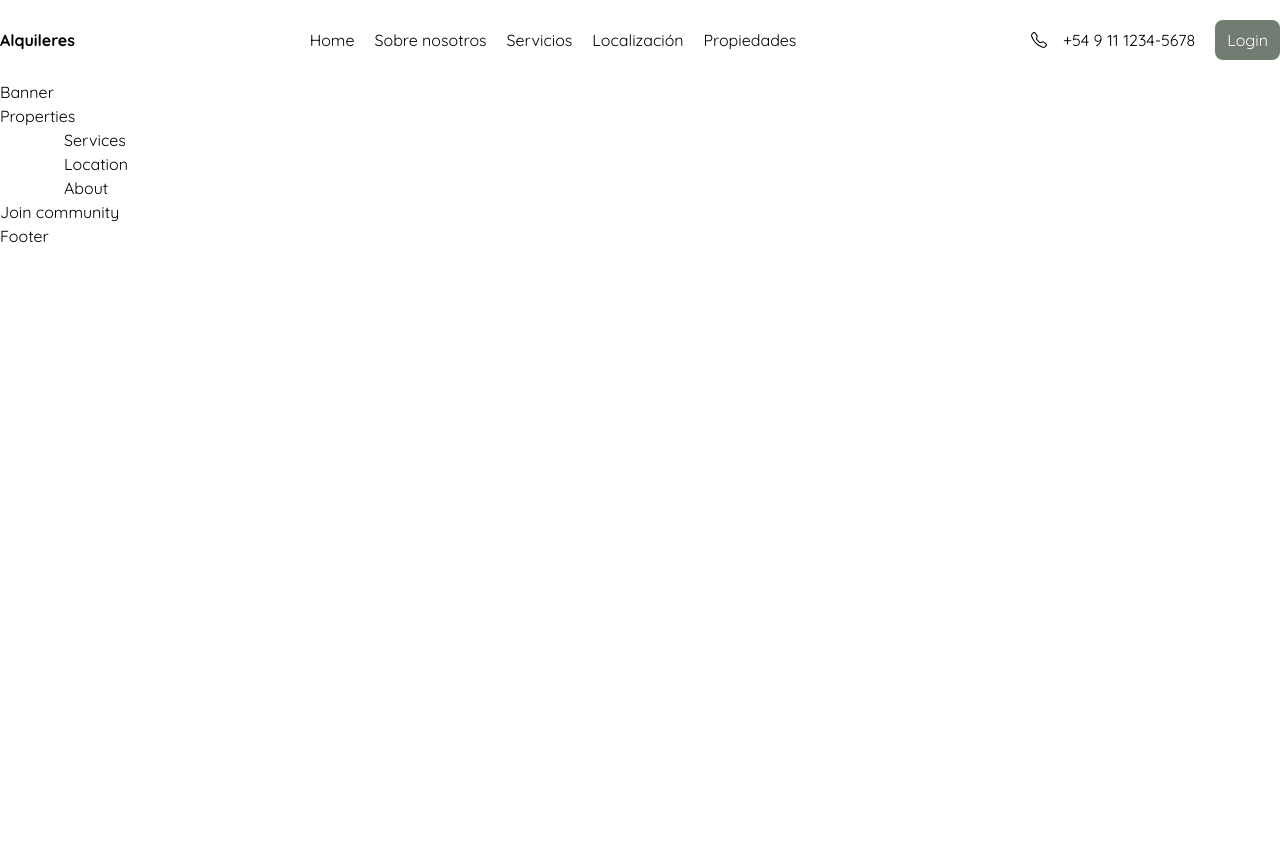
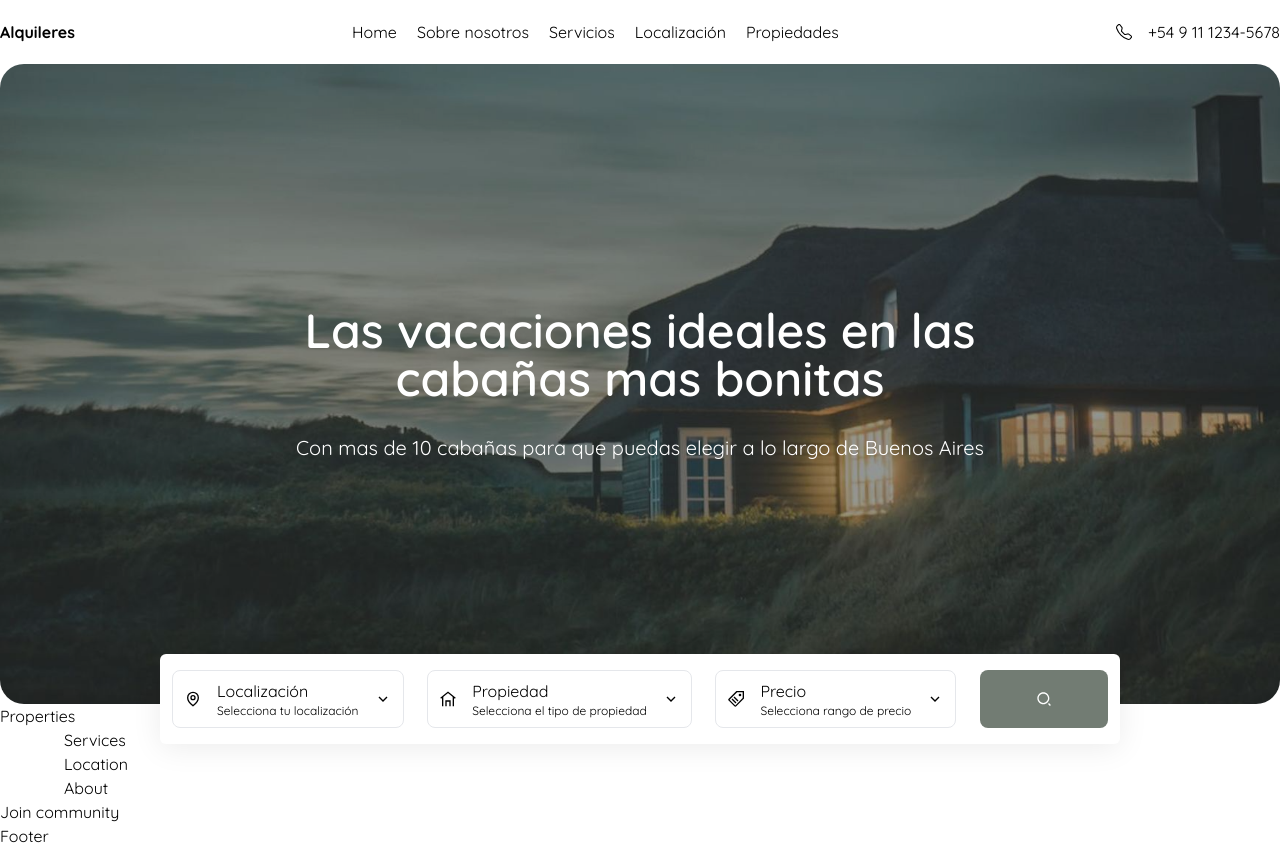
Before and after one commit to AgustinP05/alquileres-front, a Next.js app: page / in a window 1280 px wide. Before the commit the page ends 800 px from the top, so only its background shows below. Built offline with nearby package versions, Linux system fonts and the light colour scheme.

Commit message:
Agregado banner y menu de filtro sin funcionalidad

```diff
--- a/src/components/Banner/Banner.tsx
+++ b/src/components/Banner/Banner.tsx
@@ -1,5 +1,15 @@
+import { FloatedSearch } from "../FloatedSearch";
+
 export function Banner() {
     return (
-        <p>Banner</p>
+        <div className="container relative mx-auto">
+            <div className="pt-20 md:pt-0 min-h-[80vh] bg-banner bg-no-repeat bg-cover bg-center rounded-3xl relative flex flex-col items-center md:justify-center">
+                <div className="max-w-3xl text-center text-white">
+                    <h2 className="text-5xl font-semibold">Las vacaciones ideales en las cabañas mas bonitas</h2>
+                    <p className="mt-2 text-xl md:mt-8">Con mas de 10 cabañas para que puedas elegir a lo largo de Buenos Aires</p>
+                </div>
+                <FloatedSearch></FloatedSearch>
+            </div>
+        </div>
     )
 }
--- a/src/components/FloatedSearch/FloatedSearch.tsx
+++ b/src/components/FloatedSearch/FloatedSearch.tsx
@@ -1,6 +1,18 @@
+import { SearchButton } from "../SearchButton"
+import { SearchLocation } from "../SearchLocation"
+import { SearchPriceRange } from "../SearchPriceRange"
+import { SearchProperty } from "../SearchProperty"
+import { Transition } from "../Transition"
 
 export function FloatedSearch() {
     return (
-        <p>Floated search</p>
+        <Transition className="absolute bottom-10 md:-bottom-10 left-0 right-0 w-[75%] mx-auto">
+            <div className=" flex-col justify-between gap-4 px-3 py-4 bg-white rounded-md md:flex md:flex-row backdrop-blur shadow-light">
+                <SearchLocation/>
+                <SearchProperty/>
+                <SearchPriceRange/>
+                <SearchButton/>
+            </div>
+        </Transition>
     )
 }
--- a/src/components/Header/Header.tsx
+++ b/src/components/Header/Header.tsx
@@ -25,9 +25,9 @@
                         <BsTelephone/>
                         <span className='hidden md:block'>+54 9 11 1234-5678</span>
                     </Link>
-                    <Link href="/login" className='px-3 py-2 text-white rounded-lg bg-secondary hover:bg-black'>
+                    {/* <Link href="/login" className='px-3 py-2 text-white rounded-lg bg-secondary hover:bg-black'>
                         Login
-                    </Link>
+                    </Link> */}
                 </div>
             </div>
         </div>
--- a/src/components/Navbar/Navbar.tsx
+++ b/src/components/Navbar/Navbar.tsx
@@ -41,7 +41,7 @@
                                 {name}
                             </Link>
                         ))}
-                        <Link href="/login" className="px-3 py-2 text-white rounded-lg bg-secondary hover:bg-black">Login</Link>
+                        {/* <Link href="/login" className="px-3 py-2 text-white rounded-lg bg-secondary hover:bg-black">Login</Link> */}
                     </div>
                 </motion.nav>
             ):(
--- a/src/components/SearchButton/SearchButton.tsx
+++ b/src/components/SearchButton/SearchButton.tsx
@@ -1,6 +1,9 @@
+import {RiSearch2Line} from 'react-icons/ri'
 
 export function SearchButton() {
     return (
-        <p>Search button</p>
+        <div className="gap-4 botder-[1px] rounded-lg px-14 py-2 bg-secondary flex items-center text-white justify-center cursor-pointer">
+            <RiSearch2Line/>
+        </div>
     )
 }
--- a/src/components/SearchLocation/SearchLocation.tsx
+++ b/src/components/SearchLocation/SearchLocation.tsx
@@ -5,6 +5,29 @@
     const [isOpen, setIsOpen] = useState(false)
 
     return (
-        <p>Search Location</p>
+        <div className='relative mb-2 md:mb-0 flex items-center gap-4 border-[1px] rounded-lg px-3 py-2 justify-between cursor-pointer'
+        onClick={()=>setIsOpen(!isOpen)}>
+            <GrLocation/>
+
+            <div>
+                <p>Localización</p>
+                <p className='text-xs'>Selecciona tu localización</p>
+            </div>
+            {isOpen ? (
+                    <GrFormUp/>
+                ):(
+                    <GrFormDown/>
+            )}
+
+            {isOpen && (
+                <div className='absolute top-[70px] bg-white z-50 p-4 rounded-lg shadow-light w-[230px] left-0'>
+                    <p>Mar del plata</p>
+                    <p>Tigre</p>
+                    <p>Bariloche</p>
+                </div>
+
+            )
+            }
+        </div>
     )
 }
--- a/src/components/SearchPriceRange/SearchPriceRange.tsx
+++ b/src/components/SearchPriceRange/SearchPriceRange.tsx
@@ -5,6 +5,31 @@
     const [isOpen, setIsOpen] = useState(false)
 
     return (
-        <p>Search price Range</p>
+        <div className='relative mb-2 md:mb-0 flex items-center gap-4 border-[1px] rounded-lg px-3 py-2 justify-between cursor-pointer'
+        onClick={()=>setIsOpen(!isOpen)}>
+            <GrTag/>
+
+            <div>
+                <p>Precio</p>
+                <p className='text-xs'>Selecciona rango de precio</p>
+            </div>
+            {isOpen ? (
+                    <GrFormUp/>
+                ):(
+                    <GrFormDown/>
+            )}
+
+            {isOpen && (
+                <div className='absolute top-[70px] bg-white z-50 p-4 rounded-lg shadow-light w-[230px] left-0'>
+                    <p>Todos</p>
+                    <p>50.000 - 70.000</p>
+                    <p>80.000 - 100.000</p>
+                    <p>100.000 - 120.000</p>
+                    <p>120.000 - 160.000</p>
+                </div>
+
+            )
+            }
+        </div>
     )
 }
--- a/src/components/SearchProperty/SearchProperty.tsx
+++ b/src/components/SearchProperty/SearchProperty.tsx
@@ -5,6 +5,29 @@
     const [isOpen, setIsOpen] = useState(false)
 
     return (
-        <p>Search property </p>
+        <div className='relative mb-2 md:mb-0 flex items-center gap-4 border-[1px] rounded-lg px-3 py-2 justify-between cursor-pointer'
+        onClick={()=>setIsOpen(!isOpen)}>
+            <GrHome/>
+
+            <div>
+                <p>Propiedad</p>
+                <p className='text-xs'>Selecciona el tipo de propiedad</p>
+            </div>
+            {isOpen ? (
+                    <GrFormUp/>
+                ):(
+                    <GrFormDown/>
+            )}
+
+            {isOpen && (
+                <div className='absolute top-[70px] bg-white z-50 p-4 rounded-lg shadow-light w-[230px] left-0'>
+                    <p>Casa</p>
+                    <p>Cabaña</p>
+                    <p>Departamento</p>
+                </div>
+
+            )
+            }
+        </div>
     )
 }
--- a/src/components/Transition/Transition.tsx
+++ b/src/components/Transition/Transition.tsx
@@ -1,13 +1,34 @@
 import { useEffect, useRef } from "react";
 import { TransitionProps } from "./Transition.types";
+import { useAnimation, useInView } from "framer-motion";
+import { motion } from 'framer-motion'
+import { fadeIn } from "./TransitionFramer";
 
 export function Transition(props: TransitionProps) {
     const { children, className } = props
     const ref = useRef(null)
 
+    const isInView = useInView(ref, {once:false})
+    const mainControls = useAnimation()
+    const slideControls = useAnimation()
+
+    useEffect(()=>{
+        if (isInView) {
+            mainControls.start("visible")
+            slideControls.start("visible")
+
+        }
+    },[isInView])
+
     return (
         <div ref={ref}>
-            {children}
+            <motion.div variants={fadeIn()}
+            initial="hidden"
+            animate={mainControls}
+            exit="hidden"
+            className={className}>
+                {children}
+            </motion.div>
         </div>
     )
 }
--- /dev/null
+++ b/src/components/Transition/TransitionFramer.ts
@@ -0,0 +1,26 @@
+export const fadeIn = () =>{
+    return {
+        hidden:{
+            y:100,
+            opacity:0,
+            x:0,
+            transition:{
+                type:"tween",
+                duration:0.8,
+                delay:0.8,
+                ease:[0.25]
+            },
+        },
+        visible:{
+            y:0,
+            x:0,
+            opacity:1,
+            transition:{
+                type:"tween",
+                duration:0.7,
+                delay:0.7,
+                ease:[0.25, 0.25, 0.25, 0.75]
+            }
+        }
+    }
+}
```
